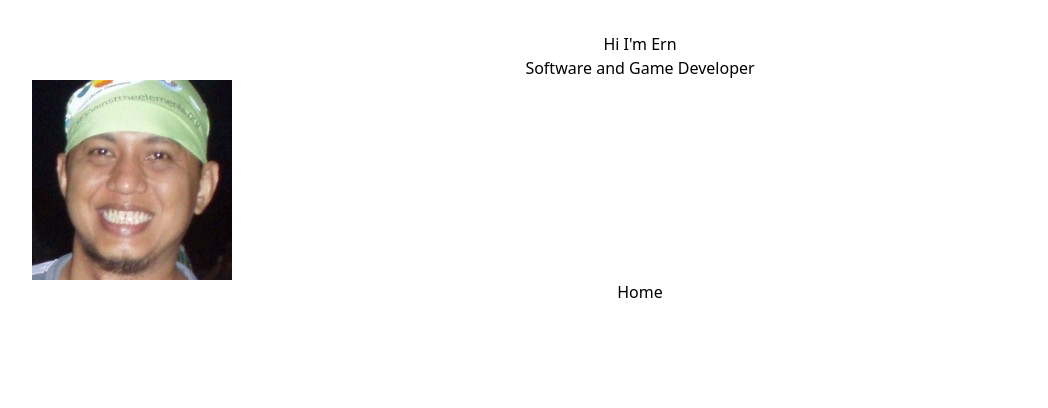
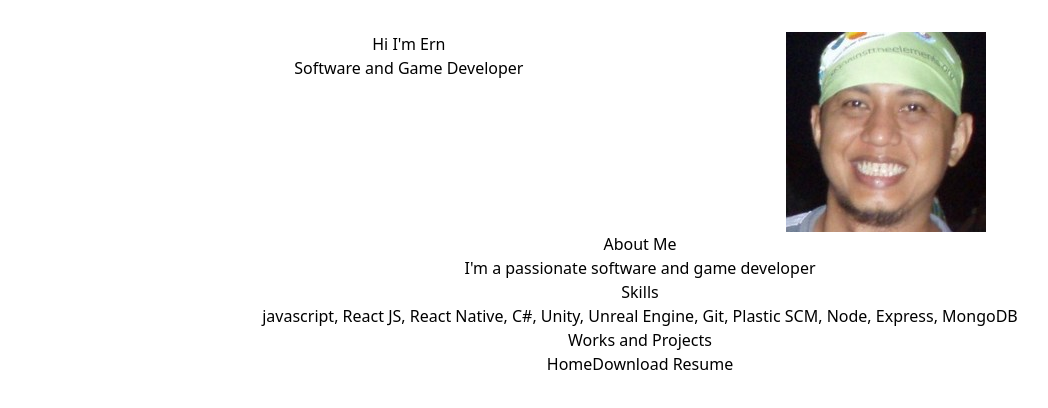
Before and after one commit to yurigligoric/ernportfolio, a React (Vite) app: page / in a window 1280 px wide. Shown: the top 408 px of the page, without its empty margins (0-1048 px from the left). Built offline with nearby package versions, Linux system fonts and the light colour scheme.

Commit message:
sections defined

```diff
--- a/src/App.jsx
+++ b/src/App.jsx
@@ -10,6 +10,7 @@ function App() {
   return (
     <>
      <Home />
+
     </>
   )
 }
--- a/src/pages/Home.jsx
+++ b/src/pages/Home.jsx
@@ -1,13 +1,34 @@
 import React from 'react'
 import image from '../assets/ernbanawa.jpg'
+//import resume from '../assets/CV_Ernesto BanawaJr.doc'
 
 function Home() {
   return (
     <div>
-        <h1>Hi I&apos;m Ern</h1>
-        <h1>Software and Game Developer</h1>
-        <img src={image} />
+        <div className='flex flex-col lg:flex-row justify-evenly'>
+            <div>
+                <h1>Hi I&apos;m Ern</h1>
+                <h1>Software and Game Developer</h1>
+            </div>
+            <img src={image} />
+        </div>
+        <div>
+            <h1>About Me</h1>
+            <p>I'm a passionate software and game developer</p>
+        </div>
+        <div>
+            <h1>Skills</h1>
+            <p>javascript, React JS, React Native, C#, Unity, Unreal Engine, Git, Plastic SCM, Node, Express, MongoDB</p>
+        </div>
+        <div>
+            <h1>Works and Projects</h1>
+
+
+        </div>
         Home
+        <a href="../assets/CV_Ernesto BanawaJr.doc" download="ErnBanawaResume.doc">
+        Download Resume
+      </a>
     </div>
 
 
```
Also changed, not shown: 1 other file (tests, documents, lock files or other folders).
